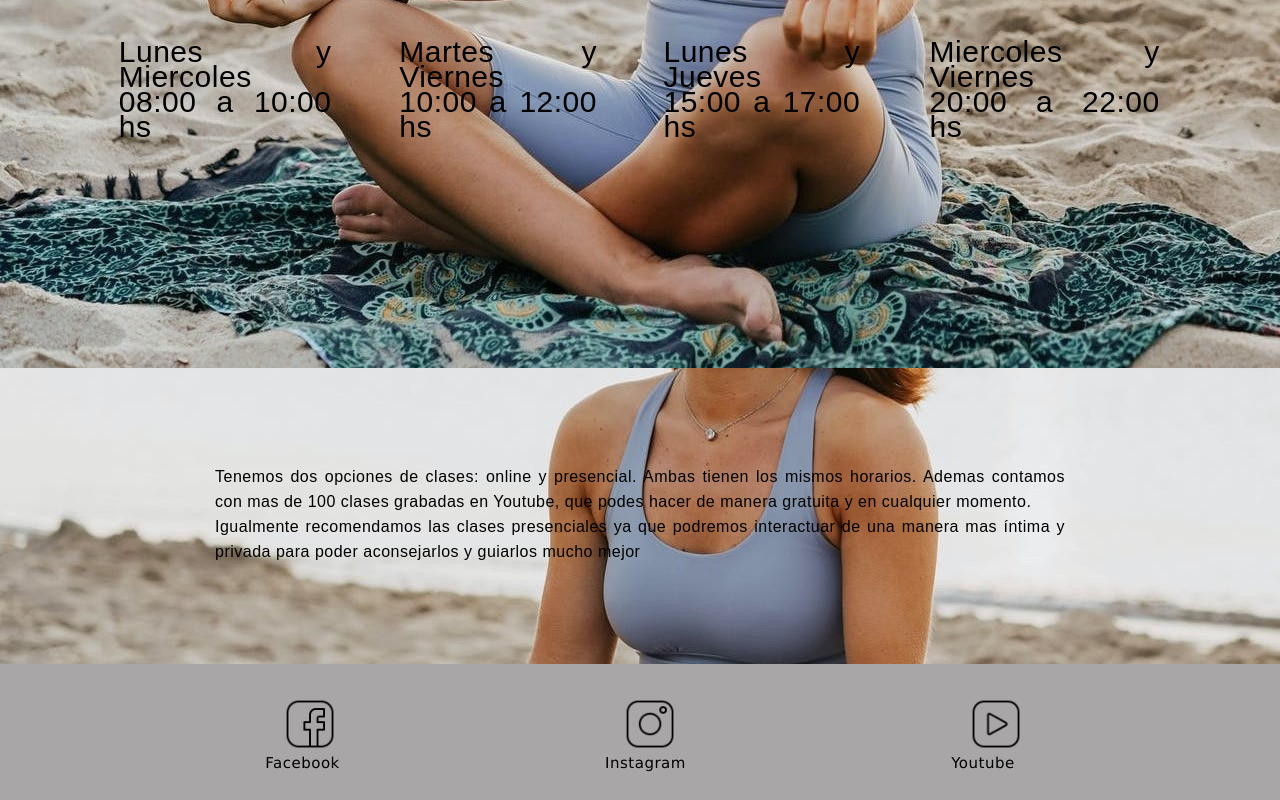
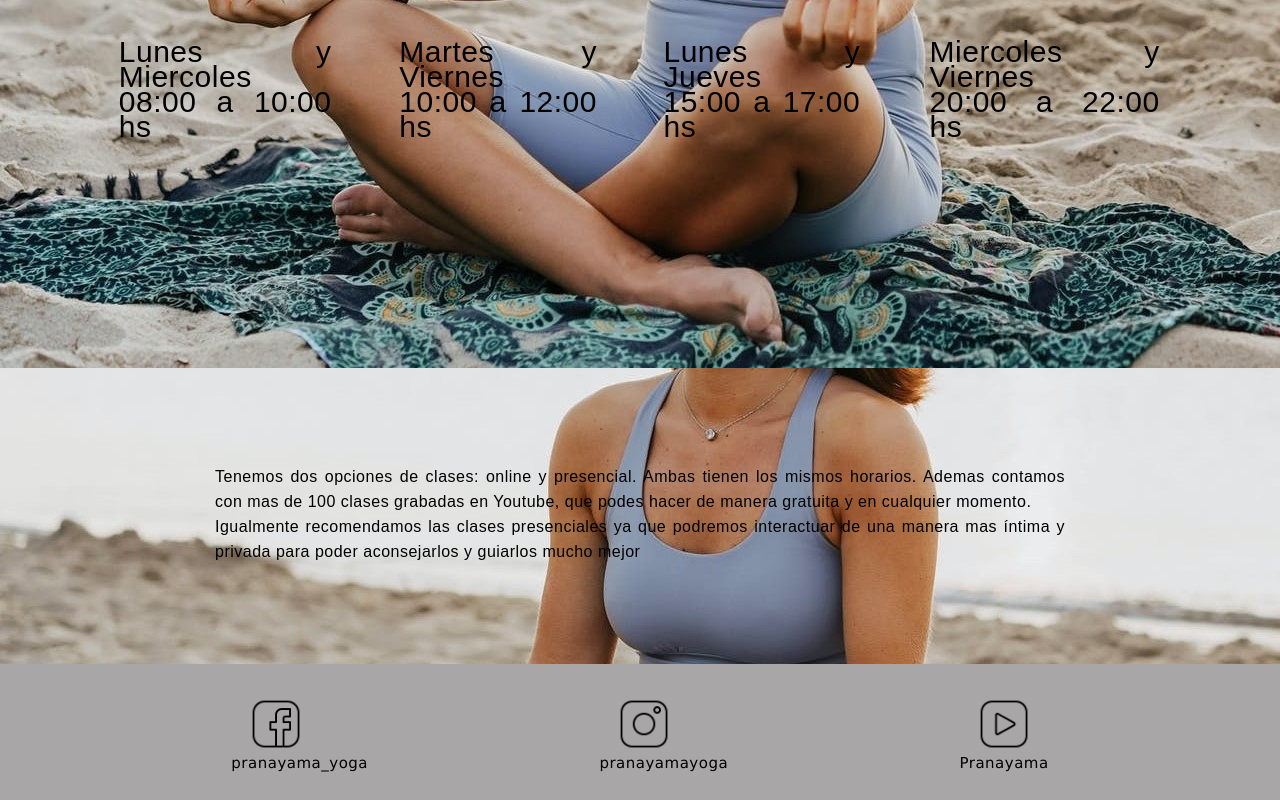
Before and after one commit to pielvitoria/pranayama, a website: page secciones/horario.html in a window 1280 px wide. Shown: the part 386-1186 px from the top of the page. Drawn offline with nearby package versions, Linux system fonts and the light colour scheme.

Commit message:
ahora si el ultimo

```diff
--- a/scss/prueba.scss
+++ b/scss/prueba.scss
@@ -652,7 +652,8 @@ label{
         justify-content: space-evenly;
         padding-top: 30px;
         background-color: rgb(168, 166, 166);
-      padding-bottom: 20px;
+        padding-bottom: 20px;
+
 
         .footer__caja{
 
--- a/secciones/horario.html
+++ b/secciones/horario.html
@@ -94,15 +94,15 @@
     <footer class="footer" >
         <div class="footer__caja">
           <img class="footer__img" src="../imagenes/facebook.png" alt="">
-          <h6 class="footer__titulo" >Facebook</h6>
+          <h6 class="footer__titulo" >pranayama_yoga</h6>
           </div>
         <div class="footer__caja">
           <img class="footer__img" src="../imagenes/instagram.png" alt="">
-          <h6 class="footer__titulo">Instagram</h6>
+          <h6 class="footer__titulo">pranayamayoga</h6>
          </div>
         <div class="footer__caja">
           <img class="footer__img" src="../imagenes/youtube.png" alt="">
-          <h6 class="footer__titulo">Youtube</h6>
+          <h6 class="footer__titulo">Pranayama</h6>
          </div>
 
      </footer>
```
Also changed, not shown: index.html (+10 -8 lines), secciones/contacto.html (+3 -3 lines), secciones/galeria.html (+3 -3 lines), secciones/nosotros.html (+3 -3 lines).
